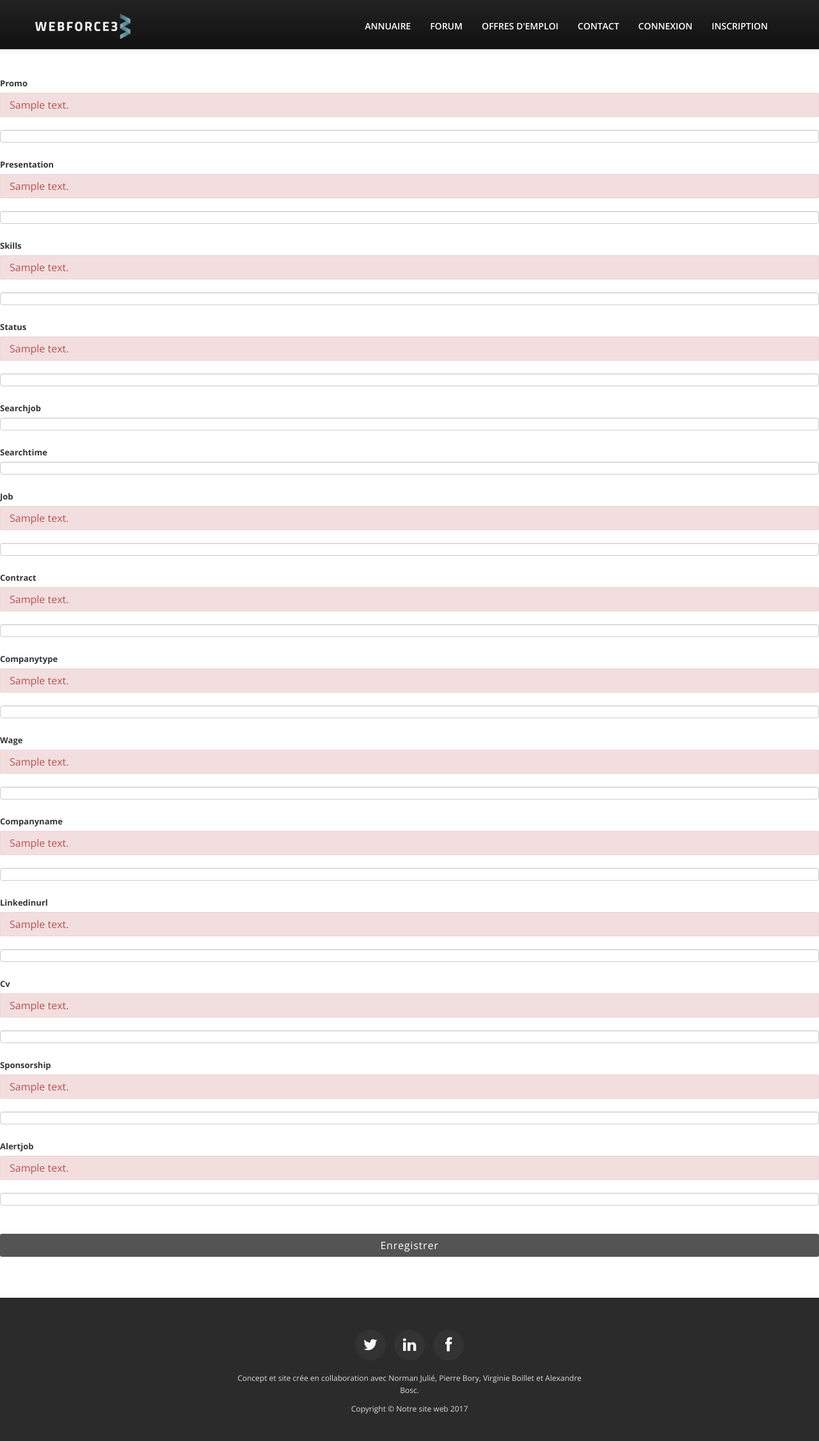
After one commit to Pierrebory/project_forum, a PHP site: template views/alumni.html.twig in a window 1280 px wide. The commit adds this page. Shown: the whole page at 64% size. Run offline with PHP 8.4, Linux system fonts and the light colour scheme; the template is opened without the code that fills it: most values are stand-ins (such as "Sample title", 1, 10 or a date in 2020); form fields are guessed from the names that the template uses; some libraries are stand-ins or nearby versions.

Commit message:
formulaire alumni

```diff
--- a/app/routes.php
+++ b/app/routes.php
@@ -50,6 +50,10 @@ $app->match('forum/subject/responses/{idSubject}', 'WF3\Controller\HomeControlle
 $app->match('/contact/moi', 'WF3\Controller\HomeController::contactAction')->bind('contactezmoi');
 
 
+// formulaire d'inscription des alumnis
+$app->match('/inscription/alumni', 'WF3\Controller\HomeController::alumniAction')
+    ->bind('inscription/alumni');
+
 ////////////AJAX///////////
 
 /*$app->match('/ajax/recherche', 'WF3\Controller\AjaxController::AjaxActionForum')
--- a/src/DAO/AlumniDAO.php
+++ b/src/DAO/AlumniDAO.php
@@ -2,11 +2,6 @@
 
 
 namespace WF3\DAO;
-
-
-use WF3\Domain\Alumni;
-
-
 
 
 class AlumniDao extends DAO
@@ -53,4 +48,5 @@ class AlumniDao extends DAO
 
 
 
+
 }
--- /dev/null
+++ b/views/alumni.html.twig
@@ -0,0 +1,275 @@
+{% extends "layout.html.twig" %}
+
+	{% block title %}Un formulaire inscription alumno{% endblock %}
+
+	{% block content %}
+
+<br><br>
+<br>
+
+
+{{ form_start(alumniForm, { 'attr': {'class': 'form-horizontal'} }) }}
+                <div class="form-group">
+                    {{ form_label(alumniForm.promo, null) }}
+                    <div>
+                    	{% if alumniForm.promo.vars.errors|length > 0 %}
+		                    <div class="alert alert-danger">
+							    {% for error in alumniForm.promo.vars.errors %}
+							        {{ error.message }}
+							    {% endfor %}
+		                    </div>
+		                {% endif %}
+                        {{ form_widget(alumniForm.promo, { 'attr':  {
+                            'class': 'form-control'
+                        }}) }}
+                    </div>
+                </div>
+
+
+                <div class="form-group">
+                    {{ form_label(alumniForm.presentation, null) }}
+                    <div>
+                    	{% if alumniForm.presentation.vars.errors|length > 0 %}
+		                    <div class="alert alert-danger">
+							    {% for error in alumniForm.presentation.vars.errors %}
+							        {{ error.message }}
+							    {% endfor %}
+		                    </div>
+		                {% endif %}
+                        {{ form_widget(alumniForm.presentation, { 'attr':  {
+                            'class': 'form-control'
+                        }}) }}
+                    </div>
+                </div>
+
+
+                <div class="form-group">
+                    {{ form_label(alumniForm.skills, null) }}
+                    <div>
+                    	{% if alumniForm.skills.vars.errors|length > 0 %}
+		                    <div class="alert alert-danger">
+							    {% for error in alumniForm.skills.vars.errors %}
+							        {{ error.message }}
+							    {% endfor %}
+		                    </div>
+		                {% endif %}
+                        {{ form_widget(alumniForm.skills, { 'attr':  {
+                            'class': 'form-control'
+                        }}) }}
+                    </div>
+                </div>
+
+
+                 <div class="form-group">
+                    {{ form_label(alumniForm.status, null) }}
+                    <div>
+                    	{% if alumniForm.status.vars.errors|length > 0 %}
+		                    <div class="alert alert-danger">
+							    {% for error in alumniForm.status.vars.errors %}
+							        {{ error.message }}
+							    {% endfor %}
+		                    </div>
+		                {% endif %}
+                        {{ form_widget(alumniForm.status, { 'attr':  {
+                            'class': 'form-control'
+                        }}) }}
+                    </div>
+                </div>
+
+
+                <div class="form-group">
+                    {{ form_label(alumniForm.searchjob, null) }}
+                    <div>
+                    	{% if alumniForm.searchjob.vars.errors|length > 0 %}
+		                    <div class="alert alert-danger">
+							    {% for error in alumniForm.searchjob.vars.errors %}
+							        {{ error.message }}
+							    {% endfor %}
+		                    </div>
+		                {% endif %}
+                        {{ form_widget(alumniForm.searchjob, { 'attr':  {
+                            'class': 'form-control'
+                        }}) }}
+                    </div>
+                </div>
+
+
+                <div class="form-group">
+                    {{ form_label(alumniForm.searchtime, null) }}
+                    <div>
+                    	{% if alumniForm.searchtime.vars.errors|length > 0 %}
+		                    <div class="alert alert-danger">
+							    {% for error in alumniForm.searchtime.vars.errors %}
+							        {{ error.message }}
+							    {% endfor %}
+		                    </div>
+		                {% endif %}
+                        {{ form_widget(alumniForm.searchtime, { 'attr':  {
+                            'class': 'form-control'
+                        }}) }}
+                    </div>
+                </div>
+
+
+                <div class="form-group">
+                    {{ form_label(alumniForm.job, null) }}
+                    <div>
+                    	{% if alumniForm.job.vars.errors|length > 0 %}
+		                    <div class="alert alert-danger">
+							    {% for error in alumniForm.job.vars.errors %}
+							        {{ error.message }}
+							    {% endfor %}
+		                    </div>
+		                {% endif %}
+                        {{ form_widget(alumniForm.job, { 'attr':  {
+                            'class': 'form-control'
+                        }}) }}
+                    </div>
+                </div>
+
+
+                <div class="form-group">
+                    {{ form_label(alumniForm.contract, null) }}
+                    <div>
+                    	{% if alumniForm.contract.vars.errors|length > 0 %}
+		                    <div class="alert alert-danger">
+							    {% for error in alumniForm.contract.vars.errors %}
+							        {{ error.message }}
+							    {% endfor %}
+		                    </div>
+		                {% endif %}
+                        {{ form_widget(alumniForm.contract, { 'attr':  {
+                            'class': 'form-control'
+                        }}) }}
+                    </div>
+                </div>
+
+
+                <div class="form-group">
+                    {{ form_label(alumniForm.companytype, null) }}
+                    <div>
+                    	{% if alumniForm.companytype.vars.errors|length > 0 %}
+		                    <div class="alert alert-danger">
+							    {% for error in alumniForm.companytype.vars.errors %}
+							        {{ error.message }}
+							    {% endfor %}
+		                    </div>
+		                {% endif %}
+                        {{ form_widget(alumniForm.companytype, { 'attr':  {
+                            'class': 'form-control'
+                        }}) }}
+                    </div>
+                </div>
+
+
+                <div class="form-group">
+                    {{ form_label(alumniForm.wage, null) }}
+                    <div>
+                    	{% if alumniForm.wage.vars.errors|length > 0 %}
+		                    <div class="alert alert-danger">
+							    {% for error in alumniForm.wage.vars.errors %}
+							        {{ error.message }}
+							    {% endfor %}
+		                    </div>
+		                {% endif %}
+                        {{ form_widget(alumniForm.wage, { 'attr':  {
+                            'class': 'form-control'
+                        }}) }}
+                    </div>
+                </div>
+
+
+                <div class="form-group">
+                    {{ form_label(alumniForm.companyname, null) }}
+                    <div>
+                    	{% if alumniForm.companyname.vars.errors|length > 0 %}
+		                    <div class="alert alert-danger">
+							    {% for error in alumniForm.companyname.vars.errors %}
+							        {{ error.message }}
+							    {% endfor %}
+		                    </div>
+		                {% endif %}
+                        {{ form_widget(alumniForm.companyname, { 'attr':  {
+                            'class': 'form-control'
+                        }}) }}
+                    </div>
+                </div>
+
+
+                <div class="form-group">
+                    {{ form_label(alumniForm.linkedinurl, null) }}
+                    <div>
+                    	{% if alumniForm.linkedinurl.vars.errors|length > 0 %}
+		                    <div class="alert alert-danger">
+							    {% for error in alumniForm.linkedinurl.vars.errors %}
+							        {{ error.message }}
+							    {% endfor %}
+		                    </div>
+		                {% endif %}
+                        {{ form_widget(alumniForm.linkedinurl, { 'attr':  {
+                            'class': 'form-control'
+                        }}) }}
+                    </div>
+                </div>
+
+
+                <div class="form-group">
+                    {{ form_label(alumniForm.cv, null) }}
+                    <div>
+                    	{% if alumniForm.cv.vars.errors|length > 0 %}
+		                    <div class="alert alert-danger">
+							    {% for error in alumniForm.cv.vars.errors %}
+							        {{ error.message }}
+							    {% endfor %}
+		                    </div>
+		                {% endif %}
+                        {{ form_widget(alumniForm.cv, { 'attr':  {
+                            'class': 'form-control'
+                        }}) }}
+                    </div>
+                </div>
+
+
+                <div class="form-group">
+                    {{ form_label(alumniForm.sponsorship, null) }}
+                    <div>
+                    	{% if alumniForm.sponsorship.vars.errors|length > 0 %}
+		                    <div class="alert alert-danger">
+							    {% for error in alumniForm.sponsorship.vars.errors %}
+							        {{ error.message }}
+							    {% endfor %}
+		                    </div>
+		                {% endif %}
+                        {{ form_widget(alumniForm.sponsorship, { 'attr':  {
+                            'class': 'form-control'
+                        }}) }}
+                    </div>
+                </div>
+
+
+                <div class="form-group">
+                    {{ form_label(alumniForm.alertjob, null) }}
+                    <div>
+                    	{% if alumniForm.alertjob.vars.errors|length > 0 %}
+		                    <div class="alert alert-danger">
+							    {% for error in alumniForm.alertjob.vars.errors %}
+							        {{ error.message }}
+							    {% endfor %}
+		                    </div>
+		                {% endif %}
+                        {{ form_widget(alumniForm.alertjob, { 'attr':  {
+                            'class': 'form-control'
+                        }}) }}
+                    </div>
+                </div>
+                <br>
+                <div class="form-group">
+                    <input type="submit" class="btn btn-primary btn-lg" value="Enregistrer" />
+                </div><br>
+
+
+
+
+            {{ form_end(alumniForm) }}
+
+{% endblock %}
--- a/views/annuaire.html.twig
+++ b/views/annuaire.html.twig
@@ -21,6 +21,9 @@
 <a href="{{ path('inscription') }}"><button type="button" class="btn btn-info blockquote text-center">Inscrivez-vous pour figurer dans l'annuaire</button></a>
 
 <a href="{{ path('login') }}"><button type="button" class="btn btn-info blockquote text-center">Connectez-vous pour accéder à l'annuaire détaillé</button></a>
+
+<a href="{{ path('inscription/alumni') }}"><button type="button" class="btn btn-info blockquote text-center">Si vous etes deja inscrit, remplissez votre fiche détaillé</button></a>
+
 
 
 
```
Also changed, not shown: src/Domain/Alumni.php (+2 -5 lines), src/Form/Type/AlumniType.php (+15 -14 lines), src/controller/HomeController.php (+20 -0 lines).
